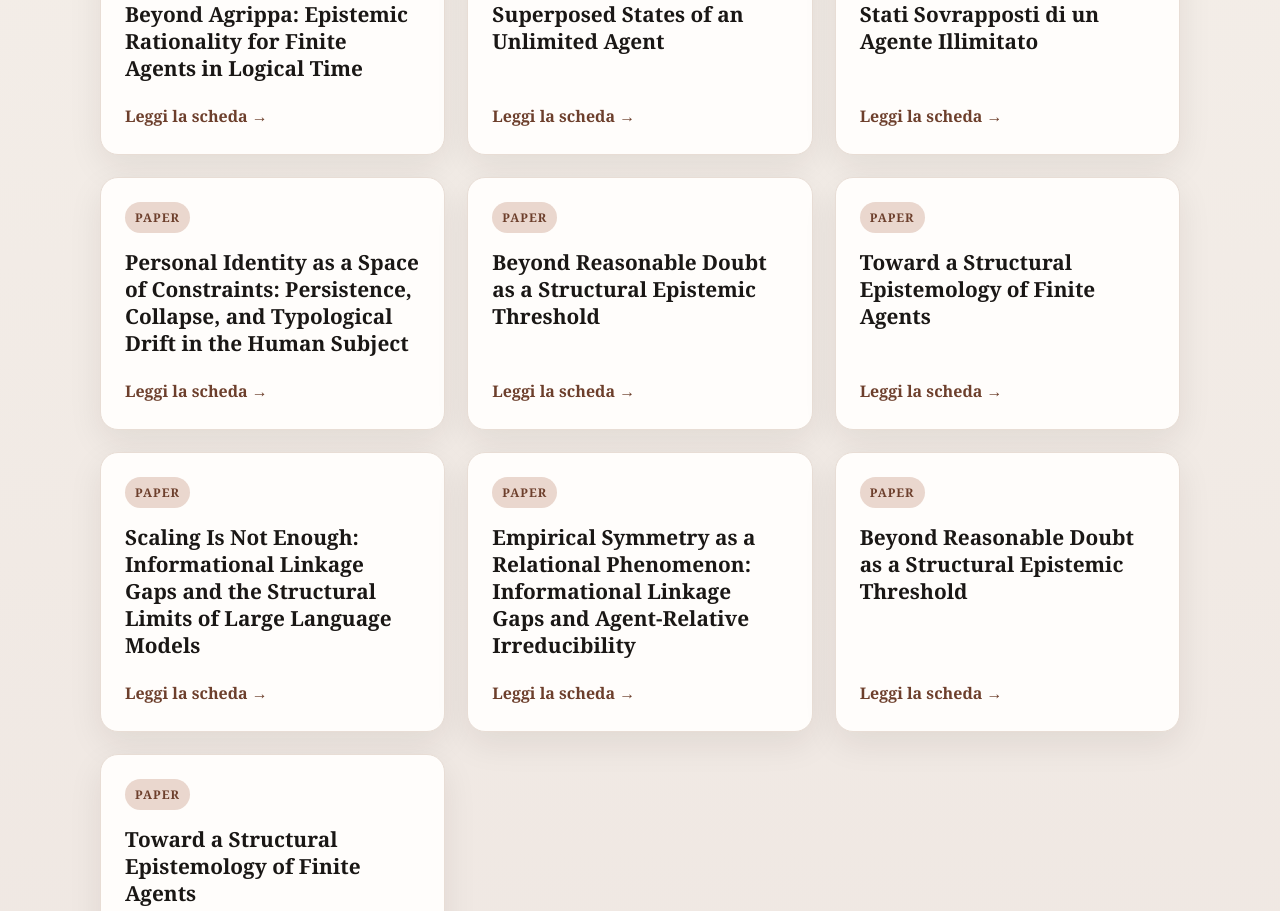
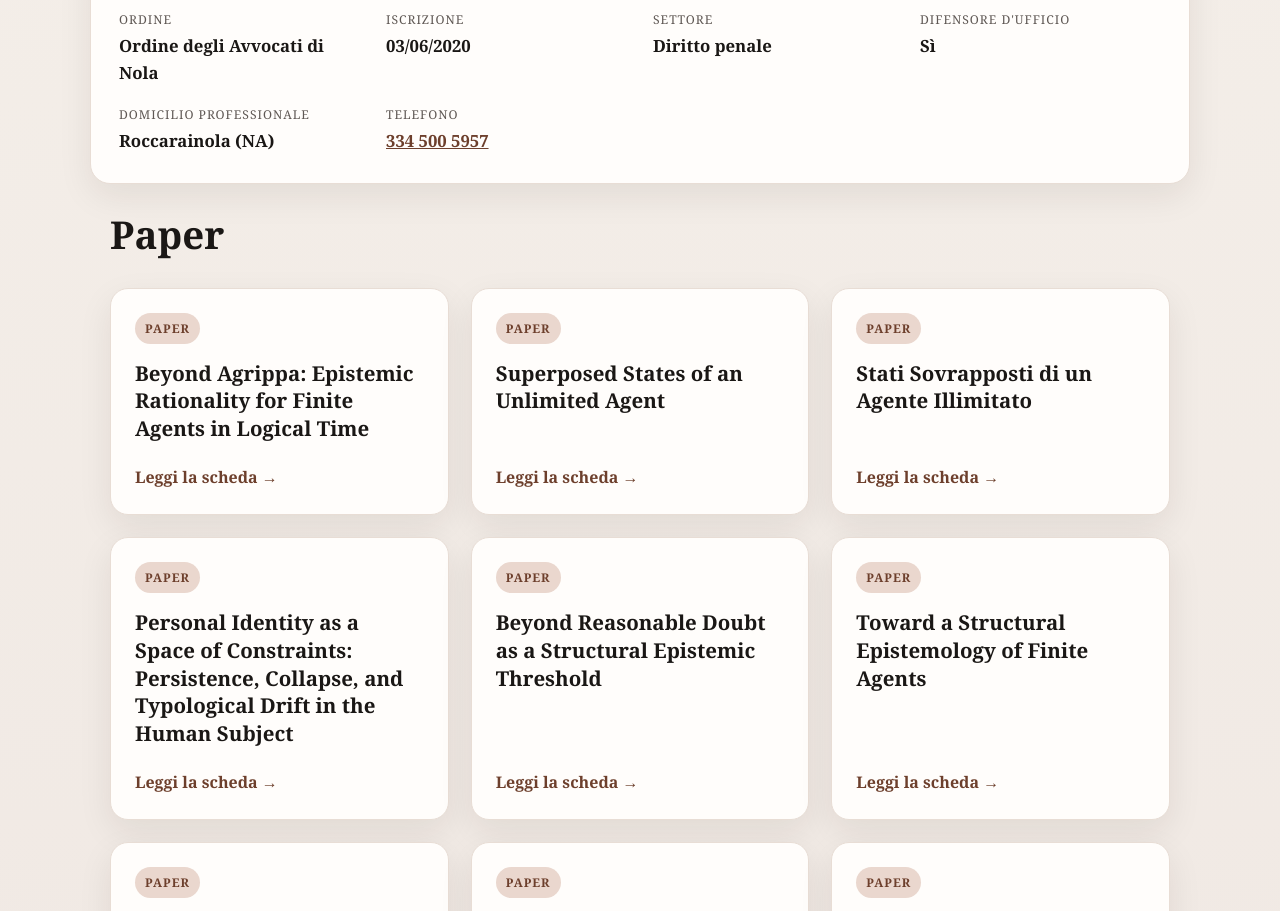
Before and after one commit to luigimontanino77-hash/luigimontanino77-hash.github.io, a plain HTML site: page index.html in a window 1280 px wide. Shown: the part 621-1532 px from the top of the page. Drawn offline with Linux system fonts and the light colour scheme.

Commit message:
Finalize professional profile page with public legal info and paper list

```diff
--- a/index.html
+++ b/index.html
@@ -15,8 +15,10 @@
       --line: #e8ddd5;
       --shadow: 0 12px 34px rgba(32, 22, 17, 0.08);
     }
+
     * { box-sizing: border-box; }
     html { scroll-behavior: smooth; }
+
     body {
       margin: 0;
       font-family: Georgia, "Times New Roman", serif;
@@ -24,35 +26,137 @@
       color: var(--text);
       line-height: 1.6;
     }
+
     a { color: inherit; text-decoration: none; }
-    .container { max-width: 1120px; margin: 0 auto; padding: 0 20px; }
+    .container { max-width: 1100px; margin: 0 auto; padding: 0 20px; }
+
     header { padding: 72px 0 58px; }
     .hero { display: grid; grid-template-columns: 1.4fr 0.8fr; gap: 36px; align-items: center; }
-    .eyebrow { display: inline-block; margin-bottom: 18px; color: var(--muted); font-size: 0.75rem; letter-spacing: 0.18em; text-transform: uppercase; }
-    h1 { margin: 0; font-size: clamp(2.8rem, 6vw, 5.2rem); line-height: 0.96; font-weight: 600; letter-spacing: -0.05em; }
+    .eyebrow {
+      display: inline-block;
+      margin-bottom: 18px;
+      color: var(--muted);
+      font-size: 0.75rem;
+      letter-spacing: 0.18em;
+      text-transform: uppercase;
+    }
+    h1 {
+      margin: 0;
+      font-size: clamp(2.8rem, 6vw, 5.2rem);
+      line-height: 0.96;
+      font-weight: 600;
+      letter-spacing: -0.05em;
+    }
     .subtitle { max-width: 650px; margin-top: 18px; color: var(--muted); font-size: 1.12rem; }
     .actions { display: flex; flex-wrap: wrap; gap: 12px; margin-top: 28px; }
-    .btn { display: inline-block; padding: 14px 20px; border: 1px solid transparent; border-radius: 999px; font-size: 0.96rem; transition: 0.2s ease; }
+    .btn {
+      display: inline-block;
+      padding: 14px 20px;
+      border: 1px solid transparent;
+      border-radius: 999px;
+      font-size: 0.96rem;
+      transition: 0.2s ease;
+    }
     .btn.primary { background: var(--accent); color: white; box-shadow: var(--shadow); }
     .btn.primary:hover { filter: brightness(1.06); }
-    .profile-box { padding: 26px; border: 1px solid var(--line); border-radius: 22px; background: var(--panel); box-shadow: var(--shadow); }
+
+    .profile-box {
+      padding: 26px;
+      border: 1px solid var(--line);
+      border-radius: 22px;
+      background: var(--panel);
+      box-shadow: var(--shadow);
+    }
     .profile-box h2 { margin: 0 0 8px; font-size: 1.6rem; }
     .profile-box p { margin: 0; color: var(--muted); font-size: 0.98rem; line-height: 1.7; }
     .profile-meta { display: grid; gap: 12px; margin-top: 20px; color: var(--muted); font-size: 0.92rem; }
     .meta-item { display: flex; justify-content: space-between; gap: 10px; padding-top: 12px; border-top: 1px solid var(--line); }
     .meta-item strong { color: var(--text); }
-    main { padding: 0 0 70px; }
-    .section-title { margin: 0 0 22px; font-size: clamp(1.8rem, 3vw, 2.6rem); }
+
+    .professional-block { padding: 0 0 20px; }
+    .professional-card {
+      background: var(--panel);
+      border: 1px solid var(--line);
+      border-radius: 20px;
+      box-shadow: var(--shadow);
+      padding: 28px;
+    }
+    .label {
+      display: inline-block;
+      margin-bottom: 12px;
+      font-size: 0.76rem;
+      text-transform: uppercase;
+      letter-spacing: 0.12em;
+      color: var(--muted);
+    }
+    .professional-card h3 {
+      margin: 0 0 20px;
+      font-size: clamp(1.6rem, 3vw, 2.4rem);
+    }
+    .info-grid {
+      display: grid;
+      grid-template-columns: repeat(auto-fit, minmax(220px, 1fr));
+      gap: 18px 26px;
+    }
+    .info-item { display: flex; flex-direction: column; gap: 4px; }
+    .small {
+      font-size: 0.76rem;
+      text-transform: uppercase;
+      letter-spacing: 0.08em;
+      color: var(--muted);
+    }
+    .info-item strong { font-size: 1.05rem; }
+    .info-item a { color: var(--accent); text-decoration: underline; }
+
+    main { padding: 10px 0 70px; }
+    .section-title {
+      margin: 0 0 22px;
+      font-size: clamp(1.8rem, 3vw, 2.6rem);
+    }
     .papers { display: grid; grid-template-columns: repeat(auto-fit, minmax(280px, 1fr)); gap: 22px; }
-    .paper { display: flex; flex-direction: column; justify-content: space-between; min-height: 220px; padding: 24px; border: 1px solid var(--line); border-radius: 18px; background: var(--panel); box-shadow: var(--shadow); transition: transform 0.18s ease, box-shadow 0.18s ease; }
+    .paper {
+      display: flex;
+      flex-direction: column;
+      justify-content: space-between;
+      min-height: 210px;
+      padding: 24px;
+      border: 1px solid var(--line);
+      border-radius: 18px;
+      background: var(--panel);
+      box-shadow: var(--shadow);
+      transition: transform 0.18s ease, box-shadow 0.18s ease;
+    }
     .paper:hover { transform: translateY(-2px); box-shadow: 0 18px 30px rgba(32,22,17,0.10); }
-    .paper-label { display: inline-block; width: fit-content; margin-bottom: 16px; padding: 6px 10px; border-radius: 999px; background: var(--accent-soft); color: var(--accent); font-size: 0.75rem; font-weight: 600; letter-spacing: 0.08em; text-transform: uppercase; }
-    .paper h3 { margin: 0 0 22px; font-size: 1.3rem; line-height: 1.3; }
+    .paper-label {
+      display: inline-block;
+      width: fit-content;
+      margin-bottom: 16px;
+      padding: 6px 10px;
+      border-radius: 999px;
+      background: var(--accent-soft);
+      color: var(--accent);
+      font-size: 0.75rem;
+      font-weight: 600;
+      letter-spacing: 0.08em;
+      text-transform: uppercase;
+    }
+    .paper h3 { margin: 0 0 22px; font-size: 1.28rem; line-height: 1.35; }
     .paper-link { color: var(--accent); font-weight: 600; }
     .paper-link:hover { text-decoration: underline; }
-    footer { padding: 30px 20px 40px; border-top: 1px solid var(--line); color: var(--muted); font-size: 0.88rem; text-align: center; }
+
+    footer {
+      padding: 30px 20px 40px;
+      border-top: 1px solid var(--line);
+      color: var(--muted);
+      text-align: center;
+      font-size: 0.88rem;
+    }
     footer a { color: var(--accent); text-decoration: underline; }
-    @media (max-width: 820px) { .hero { grid-template-columns: 1fr; } .profile-box { max-width: 560px; } }
+
+    @media (max-width: 820px) {
+      .hero { grid-template-columns: 1fr; }
+      .profile-box { max-width: 560px; }
+    }
   </style>
 </head>
 <body>
@@ -67,6 +171,7 @@
             <a class="btn primary" href="https://philpeople.org/profiles/luigi-montanino" target="_blank" rel="noopener">Profilo PhilPeople</a>
           </div>
         </div>
+
         <aside class="profile-box">
           <h2>Profilo</h2>
           <p>Attività forense integrata con la ricerca teorica su epistemologia, strutture di conoscenza e logica applicata.</p>
@@ -81,19 +186,122 @@
   </header>
 
   <main>
+    <div class="container professional-block">
+      <div class="professional-card">
+        <p class="label">Avvocato</p>
+        <h3>Luigi Montanino</h3>
+
+        <div class="info-grid">
+          <div class="info-item">
+            <span class="small">Ordine</span>
+            <strong>Ordine degli Avvocati di Nola</strong>
+          </div>
+          <div class="info-item">
+            <span class="small">Iscrizione</span>
+            <strong>03/06/2020</strong>
+          </div>
+          <div class="info-item">
+            <span class="small">Settore</span>
+            <strong>Diritto penale</strong>
+          </div>
+          <div class="info-item">
+            <span class="small">Difensore d'ufficio</span>
+            <strong>Sì</strong>
+          </div>
+          <div class="info-item">
+            <span class="small">Domicilio professionale</span>
+            <strong>Roccarainola (NA)</strong>
+          </div>
+          <div class="info-item">
+            <span class="small">Telefono</span>
+            <strong><a href="tel:+393345005957">334 500 5957</a></strong>
+          </div>
+        </div>
+      </div>
+    </div>
+
     <div class="container">
       <h2 class="section-title">Paper</h2>
       <section class="papers" aria-label="Paper filosofici">
-        <article class="paper"><div><span class="paper-label">Paper</span><h3>Beyond Agrippa: Epistemic Rationality for Finite Agents in Logical Time</h3></div><a class="paper-link" href="https://philpapers.org/rec/MONBAE-2" target="_blank" rel="noopener">Leggi la scheda →</a></article>
-        <article class="paper"><div><span class="paper-label">Paper</span><h3>Superposed States of an Unlimited Agent</h3></div><a class="paper-link" href="https://philpapers.org/rec/MONSSO-3" target="_blank" rel="noopener">Leggi la scheda →</a></article>
-        <article class="paper"><div><span class="paper-label">Paper</span><h3>Stati Sovrapposti di un Agente Illimitato</h3></div><a class="paper-link" href="https://philpapers.org/rec/MONSSD-8" target="_blank" rel="noopener">Leggi la scheda →</a></article>
-        <article class="paper"><div><span class="paper-label">Paper</span><h3>Personal Identity as a Space of Constraints: Persistence, Collapse, and Typological Drift in the Human Subject</h3></div><a class="paper-link" href="https://philpapers.org/rec/MONPIA-8" target="_blank" rel="noopener">Leggi la scheda →</a></article>
-        <article class="paper"><div><span class="paper-label">Paper</span><h3>Beyond Reasonable Doubt as a Structural Epistemic Threshold</h3></div><a class="paper-link" href="https://philpapers.org/rec/MONWMD-2" target="_blank" rel="noopener">Leggi la scheda →</a></article>
-        <article class="paper"><div><span class="paper-label">Paper</span><h3>Toward a Structural Epistemology of Finite Agents</h3></div><a class="paper-link" href="https://philpapers.org/rec/MONIAA-3" target="_blank" rel="noopener">Leggi la scheda →</a></article>
-        <article class="paper"><div><span class="paper-label">Paper</span><h3>Scaling Is Not Enough: Informational Linkage Gaps and the Structural Limits of Large Language Models</h3></div><a class="paper-link" href="https://philpapers.org/rec/MONILG" target="_blank" rel="noopener">Leggi la scheda →</a></article>
-        <article class="paper"><div><span class="paper-label">Paper</span><h3>Empirical Symmetry as a Relational Phenomenon: Informational Linkage Gaps and Agent-Relative Irreducibility</h3></div><a class="paper-link" href="https://philpapers.org/rec/MONESA-6" target="_blank" rel="noopener">Leggi la scheda →</a></article>
-        <article class="paper"><div><span class="paper-label">Paper</span><h3>Beyond Reasonable Doubt as a Structural Epistemic Threshold</h3></div><a class="paper-link" href="https://philpapers.org/rec/MONBRD-2" target="_blank" rel="noopener">Leggi la scheda →</a></article>
-        <article class="paper"><div><span class="paper-label">Paper</span><h3>Toward a Structural Epistemology of Finite Agents</h3></div><a class="paper-link" href="https://philpapers.org/rec/MONTAS-3" target="_blank" rel="noopener">Leggi la scheda →</a></article>
+        <article class="paper">
+          <div>
+            <span class="paper-label">Paper</span>
+            <h3>Beyond Agrippa: Epistemic Rationality for Finite Agents in Logical Time</h3>
+          </div>
+          <a class="paper-link" href="https://philpapers.org/rec/MONBAE-2" target="_blank" rel="noopener">Leggi la scheda →</a>
+        </article>
+
+        <article class="paper">
+          <div>
+            <span class="paper-label">Paper</span>
+            <h3>Superposed States of an Unlimited Agent</h3>
+          </div>
+          <a class="paper-link" href="https://philpapers.org/rec/MONSSO-3" target="_blank" rel="noopener">Leggi la scheda →</a>
+        </article>
+
+        <article class="paper">
+          <div>
+            <span class="paper-label">Paper</span>
+            <h3>Stati Sovrapposti di un Agente Illimitato</h3>
+          </div>
+          <a class="paper-link" href="https://philpapers.org/rec/MONSSD-8" target="_blank" rel="noopener">Leggi la scheda →</a>
+        </article>
+
+        <article class="paper">
+          <div>
+            <span class="paper-label">Paper</span>
+            <h3>Personal Identity as a Space of Constraints: Persistence, Collapse, and Typological Drift in the Human Subject</h3>
+          </div>
+          <a class="paper-link" href="https://philpapers.org/rec/MONPIA-8" target="_blank" rel="noopener">Leggi la scheda →</a>
+        </article>
+
+        <article class="paper">
+          <div>
+            <span class="paper-label">Paper</span>
+            <h3>Beyond Reasonable Doubt as a Structural Epistemic Threshold</h3>
+          </div>
+          <a class="paper-link" href="https://philpapers.org/rec/MONWMD-2" target="_blank" rel="noopener">Leggi la scheda →</a>
+        </article>
+
+        <article class="paper">
+          <div>
+            <span class="paper-label">Paper</span>
+            <h3>Toward a Structural Epistemology of Finite Agents</h3>
+          </div>
+          <a class="paper-link" href="https://philpapers.org/rec/MONIAA-3" target="_blank" rel="noopener">Leggi la scheda →</a>
+        </article>
+
+        <article class="paper">
+          <div>
+            <span class="paper-label">Paper</span>
+            <h3>Scaling Is Not Enough: Informational Linkage Gaps and the Structural Limits of Large Language Models</h3>
+          </div>
+          <a class="paper-link" href="https://philpapers.org/rec/MONILG" target="_blank" rel="noopener">Leggi la scheda →</a>
+        </article>
+
+        <article class="paper">
+          <div>
+            <span class="paper-label">Paper</span>
+            <h3>Empirical Symmetry as a Relational Phenomenon: Informational Linkage Gaps and Agent-Relative Irreducibility</h3>
+          </div>
+          <a class="paper-link" href="https://philpapers.org/rec/MONESA-6" target="_blank" rel="noopener">Leggi la scheda →</a>
+        </article>
+
+        <article class="paper">
+          <div>
+            <span class="paper-label">Paper</span>
+            <h3>Beyond Reasonable Doubt as a Structural Epistemic Threshold</h3>
+          </div>
+          <a class="paper-link" href="https://philpapers.org/rec/MONBRD-2" target="_blank" rel="noopener">Leggi la scheda →</a>
+        </article>
+
+        <article class="paper">
+          <div>
+            <span class="paper-label">Paper</span>
+            <h3>Toward a Structural Epistemology of Finite Agents</h3>
+          </div>
+          <a class="paper-link" href="https://philpapers.org/rec/MONTAS-3" target="_blank" rel="noopener">Leggi la scheda →</a>
+        </article>
       </section>
     </div>
   </main>
```
